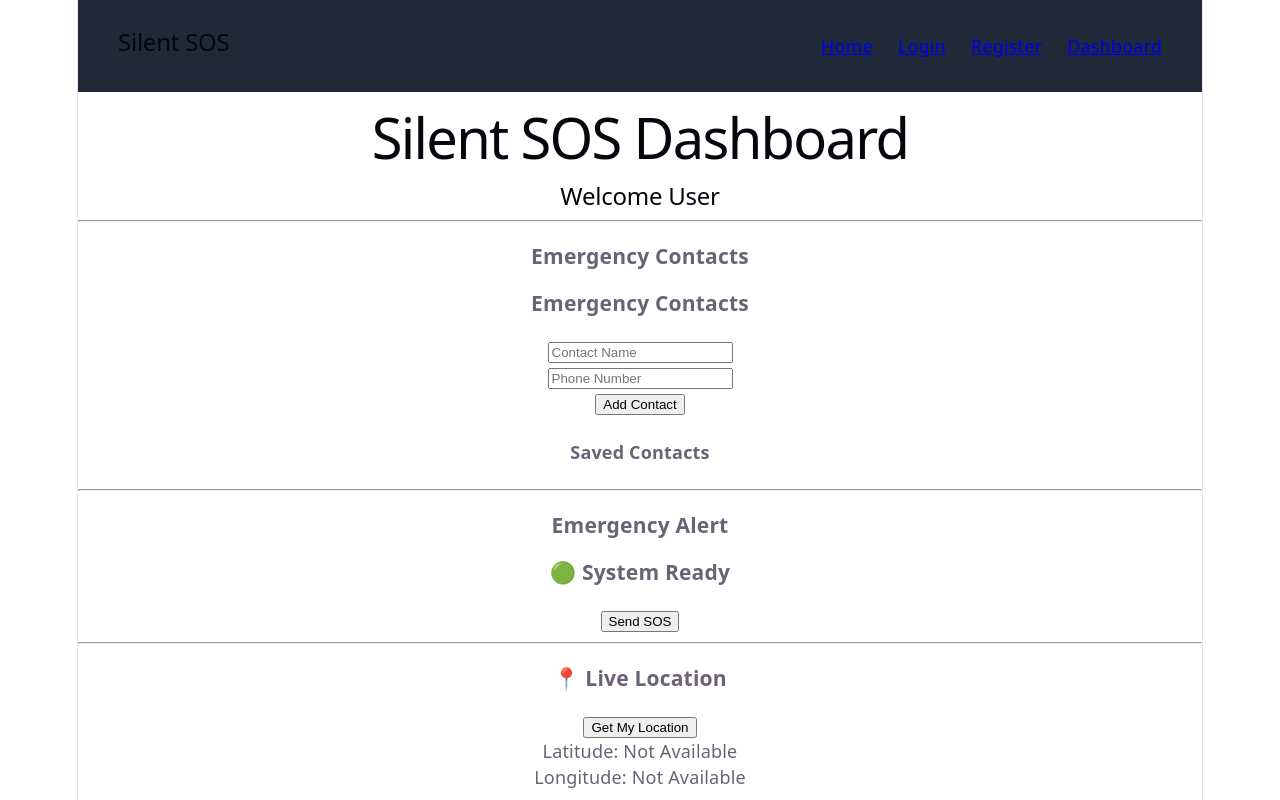
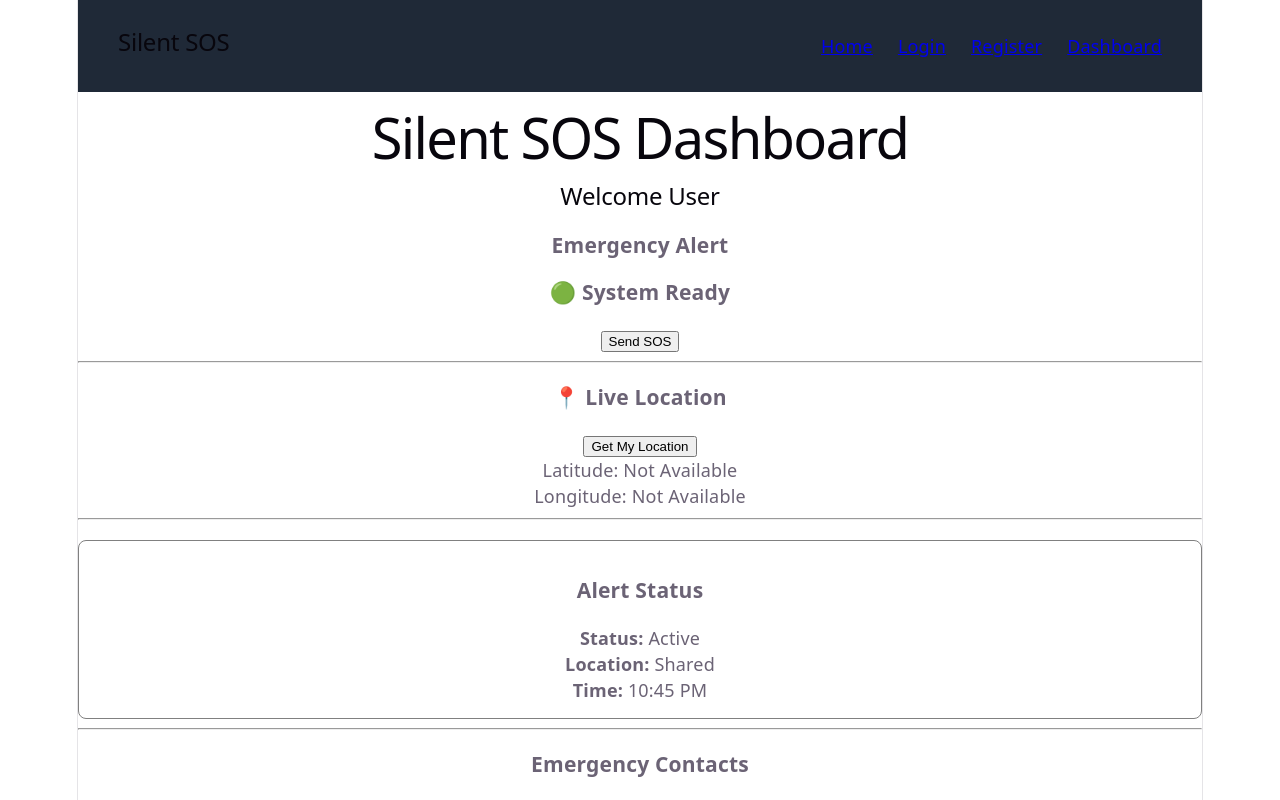
Before and after one commit to rizakausar2005-create/silent-sos-emergency-web-app, a React app in the folder frontend/: page /dashboard in a window 1280 px wide. Shown: the top 800 px of the page. Built offline with nearby package versions, Linux system fonts and the light colour scheme; the HTML template or start-up script is replaced by a standard one.

Commit message:
fix:add alter status component

```diff
--- /dev/null
+++ b/frontend/src/components/AlertStatus.jsx
@@ -0,0 +1,28 @@
+function AlertStatus() {
+  return (
+    <div
+      style={{
+        border: "1px solid gray",
+        padding: "15px",
+        marginTop: "20px",
+        borderRadius: "8px",
+      }}
+    >
+      <h3>Alert Status</h3>
+
+      <p>
+        <strong>Status:</strong> Active
+      </p>
+
+      <p>
+        <strong>Location:</strong> Shared
+      </p>
+
+      <p>
+        <strong>Time:</strong> 10:45 PM
+      </p>
+    </div>
+  );
+}
+
+export default AlertStatus;
--- a/frontend/src/pages/Dashboard.jsx
+++ b/frontend/src/pages/Dashboard.jsx
@@ -1,6 +1,7 @@
 import Location from "../components/Location";
 import SOSButton from "../components/SOSButton";
 import EmergencyContacts from "../components/EmergencyContacts";
+import AlertStatus from "../components/AlertStatus";
 
 function Dashboard() {
 
@@ -17,17 +18,7 @@ function Dashboard() {
       </h2>
 
 
-      <hr />
 
-
-      <h3>
-        Emergency Contacts
-      </h3>
-
-        <EmergencyContacts />
-
-
-      <hr />
 
 
       <h3>
@@ -42,6 +33,21 @@ function Dashboard() {
 
       <Location />
 
+      <hr/>
+
+      <AlertStatus/>
+      <hr/>
+
+
+      <h3>
+        Emergency Contacts
+      </h3>
+
+        <EmergencyContacts />
+
+
+      <hr />
+
 
     </div>
   );
```
